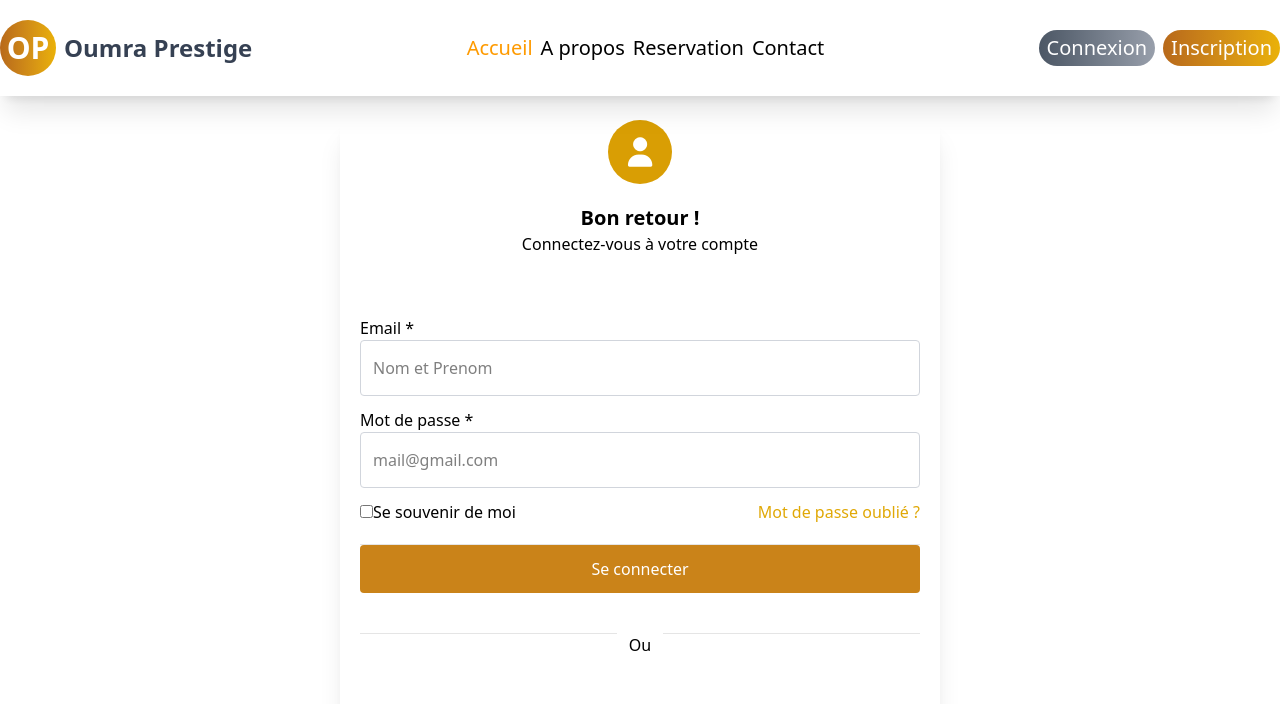
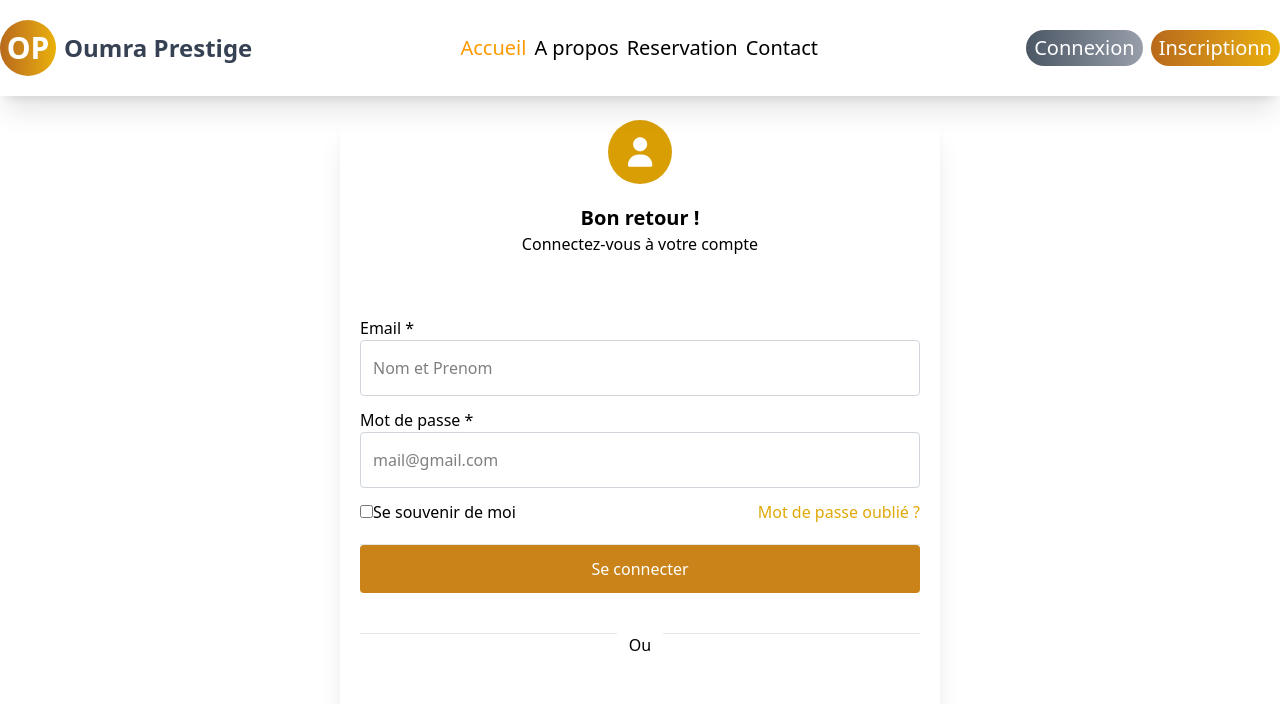
Before and after one commit to Epiphane-code/Oumra-Prestige-Tailwind, a website: page index.html in a window 1280 px wide. Shown: the top 704 px of the page. Drawn offline with Linux system fonts and the light colour scheme.

Commit message:
novelle action

```diff
--- a/index.html
+++ b/index.html
@@ -32,7 +32,7 @@
                 <a class="px-2 py-1 bg-linear-to-r from-[#4C5765] to-[#989FAB] rounded-full text-white text-xl "
                     href="">Connexion</a>
                 <a class="px-2 py-1 bg-linear-to-r from-[#b8691b] to-[#EAB108] rounded-full text-white text-xl "
-                    href="">Inscription</a>
+                    href="">Inscriptionn</a>
             </div>
             <label for="menu" class="lg:hidden relative w-10 h-10 cursor-pointer bg-white">
                 <input name="menu" type="checkbox" id="menu" data-menu class="peer hidden">
```
